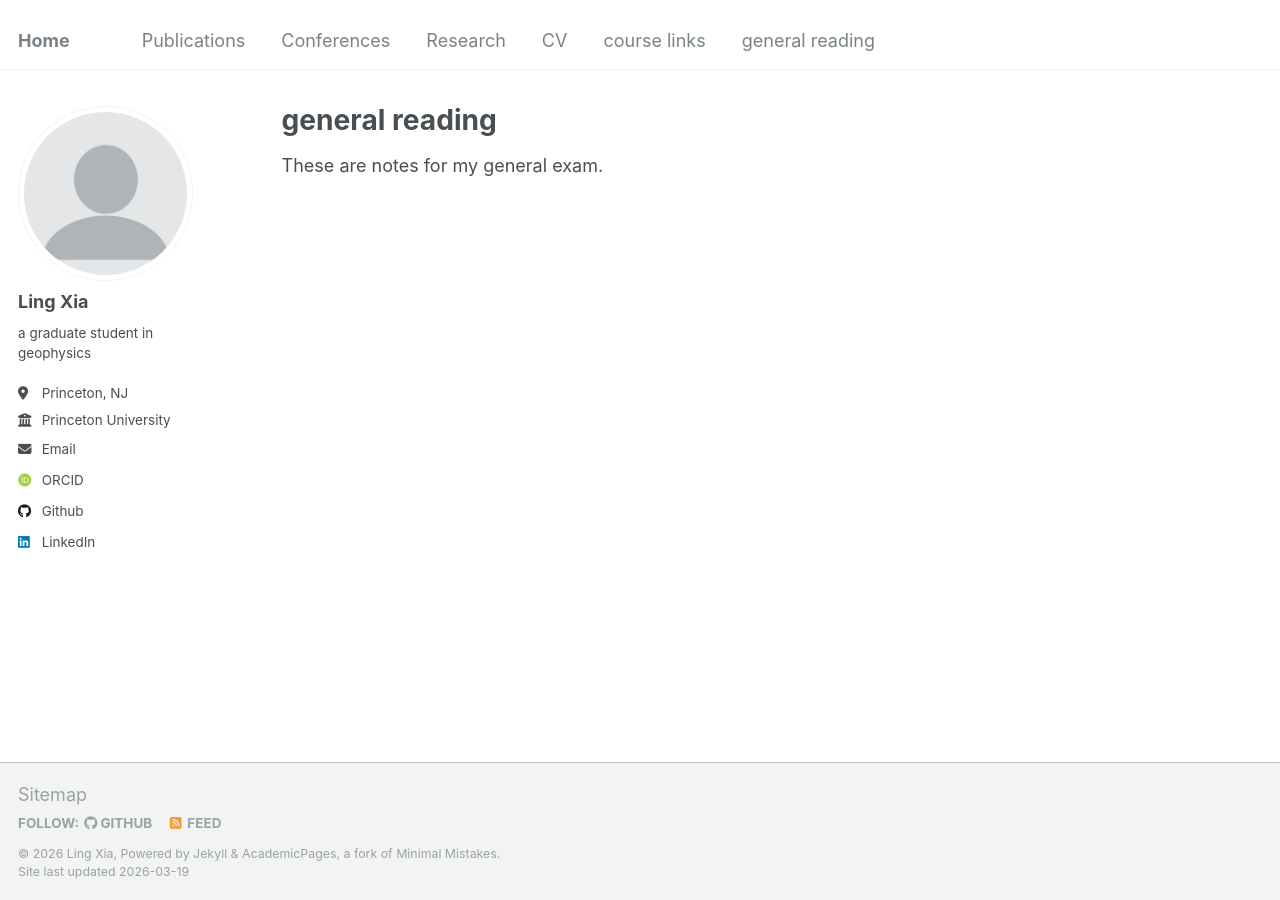
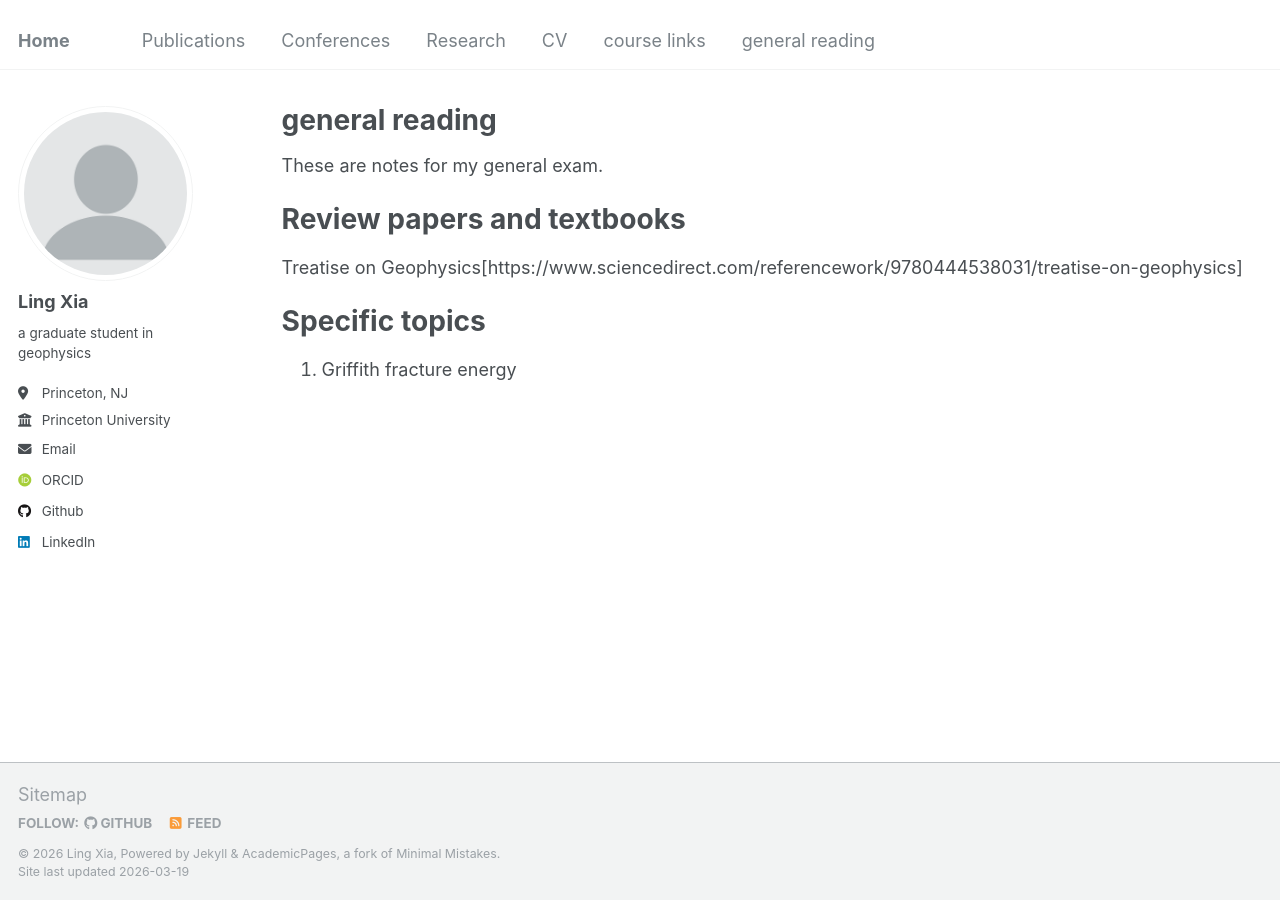
Before and after one commit to xialing2003/xialing2003.github.io, a Jekyll site: the page built from _pages/general.md, in a window 1280 px wide. Built offline with Jekyll 4.4.1, drawn with Linux system fonts in a browser that asks for light colours; some web fonts are replaced.

Commit message:
Add review papers and specific topics to general notes

```diff
--- a/_pages/general.md
+++ b/_pages/general.md
@@ -11,3 +11,8 @@ redirect_from:
 
 
 These are notes for my general exam.
+# Review papers and textbooks
+Treatise on Geophysics[https://www.sciencedirect.com/referencework/9780444538031/treatise-on-geophysics]
+
+# Specific topics
+1. Griffith fracture energy
```
